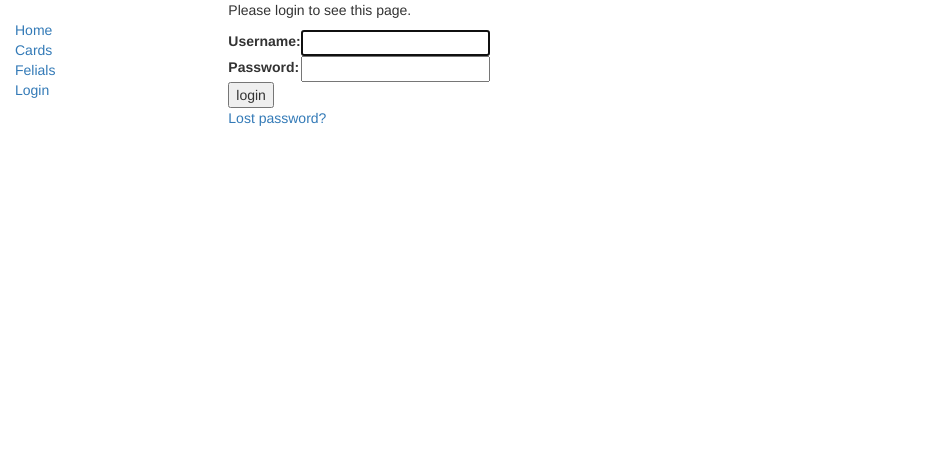
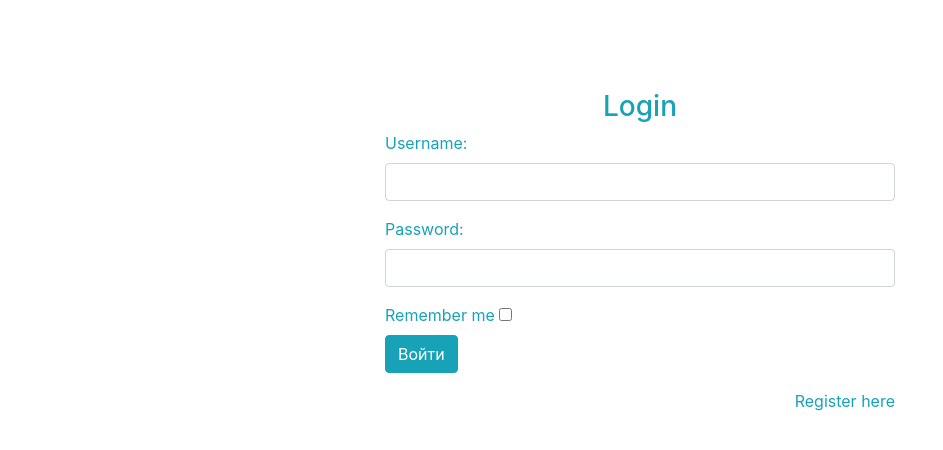
Before and after one commit to Kir14/SiteForCards, a Django app: page /accounts/login/?next=/catalog/ in a window 1280 px wide. Shown: the top 450 px of the page, without its empty margins (0-943 px from the left). Run offline with Django 3.2, Linux system fonts and the light colour scheme; tables that the repository leaves empty hold one stand-in row (values such as "Sample post"); some libraries are stand-ins or nearby versions.

Commit message:
Add navbar, image and text on image

```diff
--- a/KapTo4ku/urls.py
+++ b/KapTo4ku/urls.py
@@ -27,10 +27,13 @@ from django.views.generic import RedirectView
 from django.conf import settings
 from django.conf.urls.static import static
 
+from catalog.views import registration
+
 urlpatterns = [
     path('admin/', admin.site.urls),
     path('catalog/', include('catalog.urls')),
     path('', RedirectView.as_view(url='/catalog/', permanent=True)),
+    path('registration/',registration,name='registration'),
 ]
 
 urlpatterns += static(settings.STATIC_URL, document_root=settings.STATIC_ROOT)
--- a/catalog/models.py
+++ b/catalog/models.py
@@ -95,6 +95,7 @@ class TypesCard(models.Model):
         max_length=100,
         help_text="Описание"
     )
+    image = models.ImageField(null=True, blank=True, default='Batman.jpg')
 
     def __str__(self):
         return "Карта, {}, стоимость {}, описание: {}".format(self.nameCard, self.price, self.description)
@@ -119,6 +120,7 @@ class Card(models.Model):
         max_length=100,
         help_text="Пароль"
     )
+    image = models.ImageField(null=True, blank=True, default='Batman.jpg')
     typeCard = models.ForeignKey(TypesCard, verbose_name="Тип карты", on_delete=models.CASCADE)
     bankAccount = models.ForeignKey(Account, verbose_name="Счет", on_delete=models.CASCADE)
     user = models.ForeignKey(Client, default="", verbose_name="Пользователь", on_delete=models.CASCADE)
--- a/catalog/templates/base_generic.html
+++ b/catalog/templates/base_generic.html
@@ -5,16 +5,69 @@
     {% block title %}<title>KapTo4ku</title>{% endblock %}
     <meta charset="utf-8">
     <meta name="viewport" content="width=device-width, initial-scale=1">
-    <link rel="stylesheet" href="https://maxcdn.bootstrapcdn.com/bootstrap/3.3.7/css/bootstrap.min.css">
-    <script src="https://ajax.googleapis.com/ajax/libs/jquery/1.12.4/jquery.min.js"></script>
-    <script src="https://maxcdn.bootstrapcdn.com/bootstrap/3.3.7/js/bootstrap.min.js"></script>
-
-    <!-- Добавление дополнительного статического CSS файла -->
     {% load static %}
     <link rel="stylesheet" href="{% static 'css/styles.css' %}">
+
+    <link rel="stylesheet" href="https://maxcdn.bootstrapcdn.com/bootstrap/4.1.0/css/bootstrap.min.css">
+     <script src="https://ajax.googleapis.com/ajax/libs/jquery/3.3.1/jquery.min.js"></script>
+     <script src="https://cdnjs.cloudflare.com/ajax/libs/popper.js/1.14.0/umd/popper.min.js"></script>
+    <script src="https://maxcdn.bootstrapcdn.com/bootstrap/4.1.0/js/bootstrap.min.js"></script>
+
+
+
 </head>
 
+
 <body>
+
+<nav class="navbar navbar-expand-sm  navbar-dark" style="background-color: #03ab08">
+  <!-- Brand -->
+  <a class="navbar-brand" href="#">Logo</a>
+
+  <!-- Links -->
+  <ul class="navbar-nav">
+    <li class="nav-item">
+      <a class="nav-link" href="#">Link 1</a>
+    </li>
+    <li class="nav-item">
+      <a class="nav-link" href="#">Link 2</a>
+    </li>
+
+    <!-- Dropdown -->
+    <li class="nav-item dropdown">
+      <a class="nav-link dropdown-toggle" href="#" id="navbardrop" data-toggle="dropdown">
+        Dropdown link
+      </a>
+      <div class="dropdown-menu">
+        <a class="dropdown-item" href="#">Link 1</a>
+        <a class="dropdown-item" href="#">Link 2</a>
+        <a class="dropdown-item" href="#">Link 3</a>
+      </div>
+    </li>
+  </ul>
+
+    <ul class="navbar-nav ml-auto nav-flex-icons">
+      <li class="nav-item">
+        <a class="nav-link waves-effect waves-light">1
+          <i class="fas fa-envelope"></i>
+        </a>
+      </li>
+      <li class="nav-item avatar dropdown">
+        <a class="nav-link dropdown-toggle" id="navbarDropdownMenuLink-55" data-toggle="dropdown"
+          aria-haspopup="true" aria-expanded="false">
+          <img src="https://mdbootstrap.com/img/Photos/Avatars/avatar-2.jpg" class="rounded-circle z-depth-0"
+            alt="avatar image" style="width: 25px">
+        </a>
+        <div class="dropdown-menu dropdown-menu-lg-right dropdown-secondary"
+          aria-labelledby="navbarDropdownMenuLink-55">
+          <a class="dropdown-item" href="#">Action</a>
+          <a class="dropdown-item" href="#">Another action</a>
+          <a class="dropdown-item" href="#">Something else here</a>
+        </div>
+      </li>
+    </ul>
+</nav>
+
 
 <div class="container-fluid">
 
@@ -24,7 +77,7 @@
                 <ul class="sidebar-nav">
                     <li><a href="{% url 'index' %}">Home</a></li>
                     <li><a href="/catalog/type_card/">Cards</a></li>
-                    <li><a href="">Felials</a></li>
+                    <li><a href="">Filials</a></li>
                     {% if user.is_authenticated %}
                         <li>User: {{ user.get_username }}</li>
                         <li><a href="{% url 'logout' %}?next={{ request.path }}">Logout</a></li>
--- a/catalog/templates/index.html
+++ b/catalog/templates/index.html
@@ -12,7 +12,7 @@
     <li><strong>Clients:</strong> {{ num_clients }}</li>
     <li><strong>Type cards:</strong> {{ num_type }}</li>
 <!--     <li><strong>Copies available:</strong> {{ num_instances_available }}</li> -->
-    <li><strong>Felials:</strong> {{ num_felial }}</li>
+    <li><strong>Filials:</strong> {{ num_felial }}</li>
   </ul>
 
-{% endblock %}
+{% endblock content%}
--- a/templates/registration/login.html
+++ b/templates/registration/login.html
@@ -1,40 +1,41 @@
-{% extends "base_generic.html" %}
 
-{% block content %}
+<link href="//maxcdn.bootstrapcdn.com/bootstrap/4.1.1/css/bootstrap.min.css" rel="stylesheet" id="bootstrap-css">
+<script src="//maxcdn.bootstrapcdn.com/bootstrap/4.1.1/js/bootstrap.min.js"></script>
+<script src="//cdnjs.cloudflare.com/ajax/libs/jquery/3.2.1/jquery.min.js"></script>
+<!------ Include the above in your HEAD tag ---------->
 
-{% if form.errors %}
-  <p>Your username and password didn't match. Please try again.</p>
-{% endif %}
 
-{% if next %}
-  {% if user.is_authenticated %}
-    <p>Your account doesn't have access to this page. To proceed,
-    please login with an account that has access.</p>
-  {% else %}
-    <p>Please login to see this page.</p>
-  {% endif %}
-{% endif %}
+    <form action="" method="POST">
+    {% csrf_token %}
+<body>
+    <div id="login">
+        <h3 class="text-center text-white pt-5">Login form</h3>
+        <div class="container">
+            <div id="login-row" class="row justify-content-center align-items-center">
+                <div id="login-column" class="col-md-6">
+                    <div id="login-box" class="col-md-12">
+                        <form id="login-form" class="form" action="" method="post">
+                            <h3 class="text-center text-info">Login</h3>
+                            <div class="form-group">
+                                <label for="username" class="text-info">Username:</label><br>
+                                <input type="text" name="username" id="username" class="form-control">
+                            </div>
+                            <div class="form-group">
+                                <label for="password" class="text-info">Password:</label><br>
+                                <input type="password" name="password" id="password" class="form-control">
+                            </div>
+                            <div class="form-group">
+                                <label for="remember-me" class="text-info"><span>Remember me</span> <span><input id="remember-me" name="remember-me" type="checkbox"></span></label><br>
+                                <input type="submit" name="submit" class="btn btn-info btn-md" value="Войти">
+                            </div>
+                            <div id="register-link" class="text-right">
+                                <a href="#" class="text-info">Register here</a>
+                            </div>
+                        </form>
+                    </div>
+                </div>
+            </div>
+        </div>
+    </div>
 
-<form method="post" action="{% url 'login' %}">
-{% csrf_token %}
-<table>
-
-<tr>
-  <td>{{ form.username.label_tag }}</td>
-  <td>{{ form.username }}</td>
-</tr>
-
-<tr>
-  <td>{{ form.password.label_tag }}</td>
-  <td>{{ form.password }}</td>
-</tr>
-</table>
-
-<input type="submit" value="login" />
-<input type="hidden" name="next" value="{{ next }}" />
-</form>
-
-{# Assumes you setup the password_reset view in your URLconf #}
-<p><a href="{% url 'password_reset' %}">Lost password?</a></p>
-
-{% endblock %}
+</body>
```
Also changed, not shown: KapTo4ku/settings.py (+8 -0 lines), catalog/forms.py (added, +29 -0 lines), catalog/templates/catalog/registration.html (added, +73 -0 lines), catalog/templates/catalog/typescard_detail.html (+28 -18 lines), catalog/templates/navbar.html (added, +61 -0 lines), catalog/views.py (+36 -2 lines), db.sqlite3, static/css/styles.css (line endings or trailing spaces), static/img/Batman.jpg (renamed from Batman.jpg), static/img/blankuser.jpg (renamed from KapTo4ku/static/blankuser.jpg).
